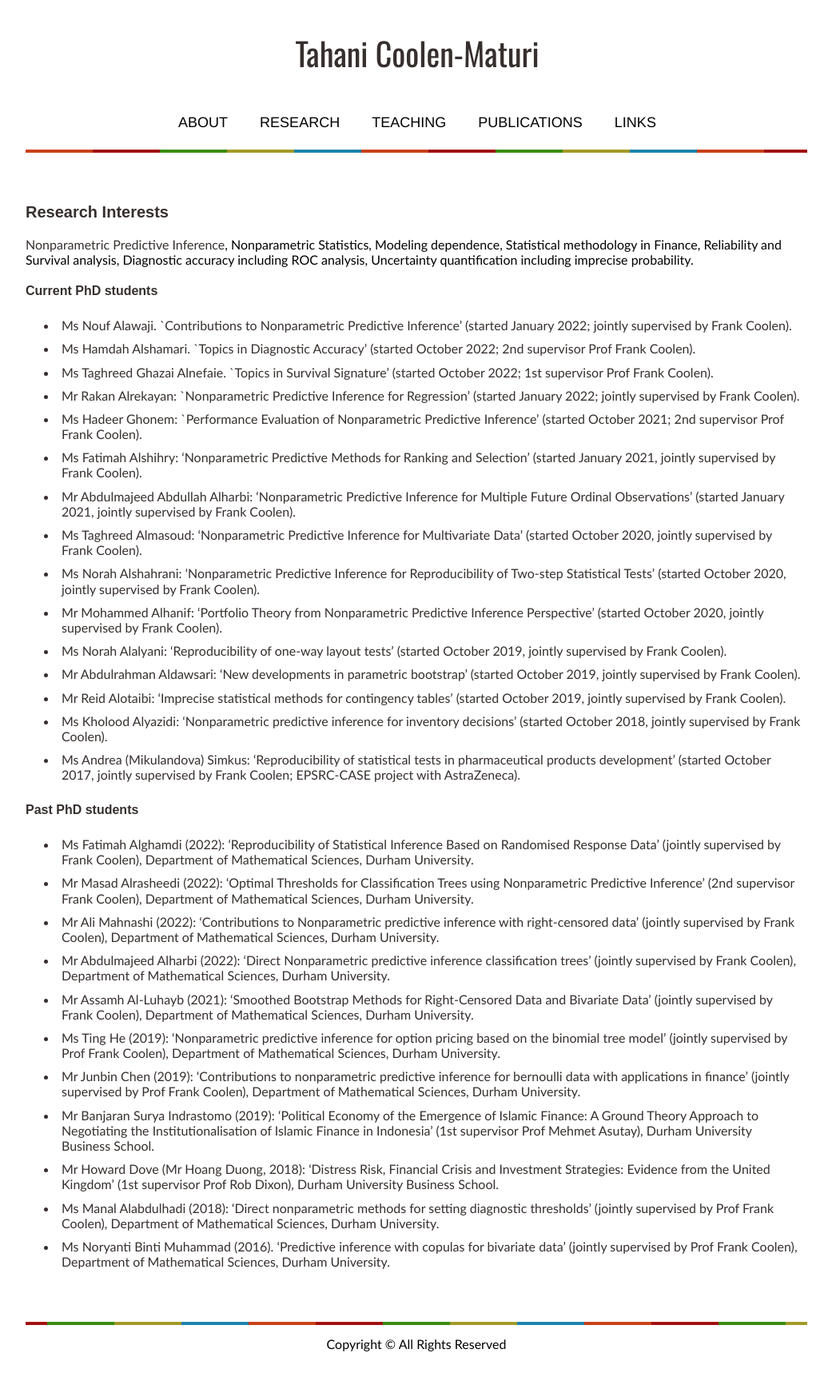
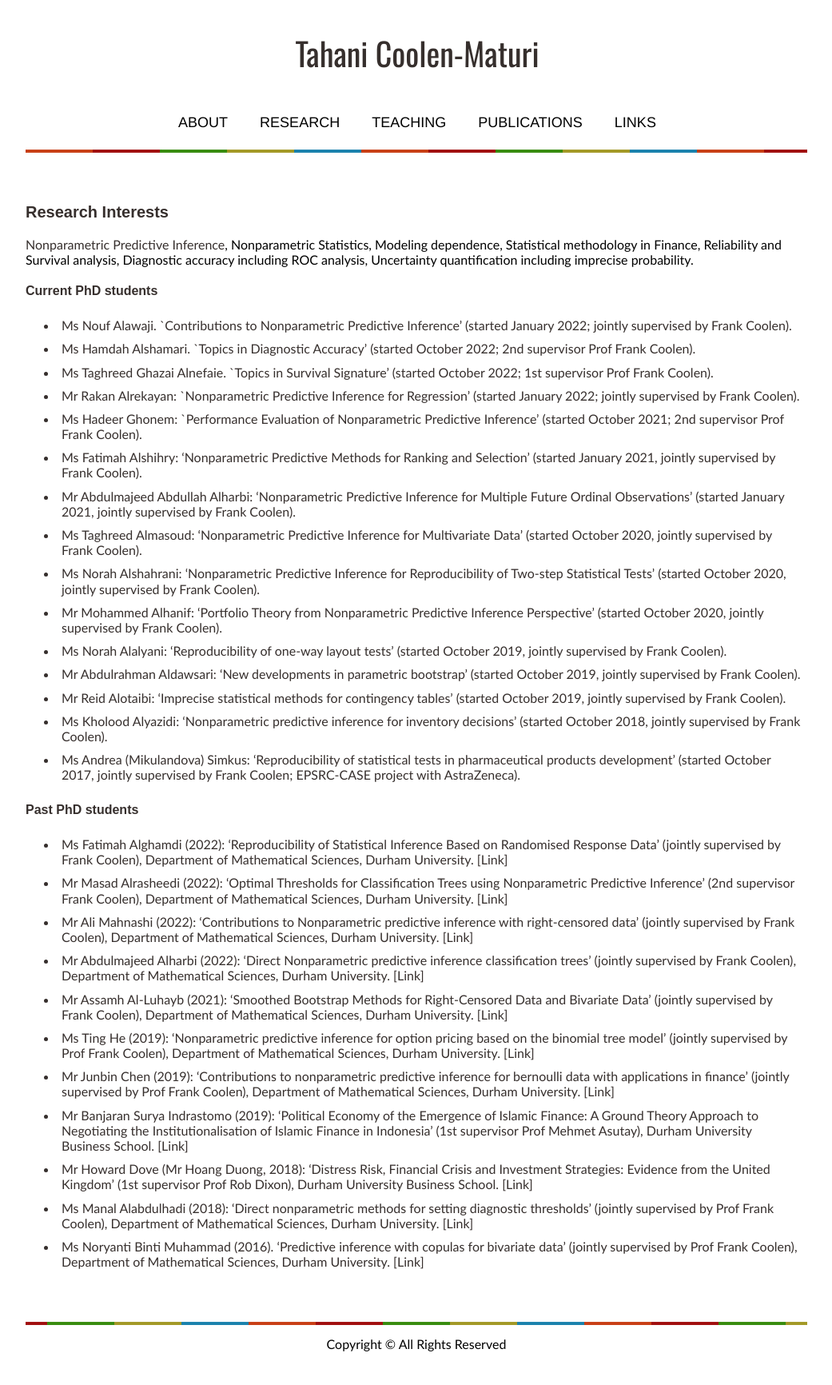
Before and after one commit to tmaturi/tahanimaturi, a Jekyll site: the page built from research.md, in a window 1280 px wide. Shown: the whole page at 80% size, without its empty margins (119-1160 px from the left). Built offline with Jekyll 4.4.1, drawn with Linux system fonts in a browser that asks for light colours; our own code applies the rules of GitHub Pages for plain Markdown files.

Commit message:
Update research.md

```diff
--- a/research.md
+++ b/research.md
@@ -56,25 +56,25 @@ title: Research
 ### Past PhD students
 <br>
 
-- Ms Fatimah Alghamdi (2022): 'Reproducibility of Statistical Inference Based on Randomised Response Data' (jointly supervised by Frank Coolen),  Department of Mathematical Sciences, Durham University.
+- Ms Fatimah Alghamdi (2022): 'Reproducibility of Statistical Inference Based on Randomised Response Data' (jointly supervised by Frank Coolen),  Department of Mathematical Sciences, Durham University. [[Link]](http://etheses.dur.ac.uk/14783/)
 
-- Mr Masad Alrasheedi (2022): 'Optimal Thresholds for Classification Trees using Nonparametric Predictive Inference' (2nd supervisor Frank Coolen),   Department of Mathematical Sciences, Durham University.
+- Mr Masad Alrasheedi (2022): 'Optimal Thresholds for Classification Trees using Nonparametric Predictive Inference' (2nd supervisor Frank Coolen),   Department of Mathematical Sciences, Durham University. [[Link]](http://etheses.dur.ac.uk/14793/)
 
-- Mr Ali Mahnashi (2022): 'Contributions to Nonparametric predictive inference with right-censored data' (jointly supervised by Frank Coolen),  Department of Mathematical Sciences, Durham University.
+- Mr Ali Mahnashi (2022): 'Contributions to Nonparametric predictive inference with right-censored data' (jointly supervised by Frank Coolen),  Department of Mathematical Sciences, Durham University.  [[Link]](http://etheses.dur.ac.uk/14548/)
 
 
-- Mr Abdulmajeed Alharbi (2022): 'Direct Nonparametric predictive inference classification trees' (jointly supervised by Frank Coolen),  Department of Mathematical Sciences, Durham University.
+- Mr Abdulmajeed Alharbi (2022): 'Direct Nonparametric predictive inference classification trees' (jointly supervised by Frank Coolen),  Department of Mathematical Sciences, Durham University.  [[Link]](http://etheses.dur.ac.uk/14473/)
 
-- Mr Assamh Al-Luhayb (2021): 'Smoothed Bootstrap Methods for Right-Censored Data and Bivariate Data' (jointly supervised by Frank Coolen),  Department of Mathematical Sciences, Durham University.
+- Mr Assamh Al-Luhayb (2021): 'Smoothed Bootstrap Methods for Right-Censored Data and Bivariate Data' (jointly supervised by Frank Coolen),  Department of Mathematical Sciences, Durham University. [[Link]](http://etheses.dur.ac.uk/14096/)
 
-- Ms Ting He (2019): 'Nonparametric predictive inference for option pricing based on the binomial tree model' (jointly supervised by Prof Frank Coolen), Department of Mathematical Sciences, Durham University.
+- Ms Ting He (2019): 'Nonparametric predictive inference for option pricing based on the binomial tree model' (jointly supervised by Prof Frank Coolen), Department of Mathematical Sciences, Durham University. [[Link]](http://etheses.dur.ac.uk/13115/)
 
-- Mr Junbin Chen (2019): 'Contributions to nonparametric predictive inference for bernoulli data with applications in finance' (jointly supervised by Prof Frank Coolen), Department of Mathematical Sciences, Durham University.
+- Mr Junbin Chen (2019): 'Contributions to nonparametric predictive inference for bernoulli data with applications in finance' (jointly supervised by Prof Frank Coolen), Department of Mathematical Sciences, Durham University. [[Link]](http://etheses.dur.ac.uk/13123/)
 
-- Mr Banjaran Surya Indrastomo (2019): 'Political Economy of the Emergence of Islamic Finance: A Ground Theory Approach to Negotiating the Institutionalisation of Islamic Finance in Indonesia' (1st supervisor Prof Mehmet Asutay), Durham University Business School.
+- Mr Banjaran Surya Indrastomo (2019): 'Political Economy of the Emergence of Islamic Finance: A Ground Theory Approach to Negotiating the Institutionalisation of Islamic Finance in Indonesia' (1st supervisor Prof Mehmet Asutay), Durham University Business School. [[Link]](http://etheses.dur.ac.uk/13386/)
 
-- Mr Howard Dove (Mr Hoang Duong, 2018): 'Distress Risk, Financial Crisis and Investment Strategies: Evidence from the United Kingdom' (1st supervisor Prof Rob Dixon), Durham University Business School.
+- Mr Howard Dove (Mr Hoang Duong, 2018): 'Distress Risk, Financial Crisis and Investment Strategies: Evidence from the United Kingdom' (1st supervisor Prof Rob Dixon), Durham University Business School. [[Link]](http://etheses.dur.ac.uk/12755/)
 
-- Ms Manal Alabdulhadi (2018): 'Direct nonparametric methods for setting diagnostic thresholds' (jointly supervised by Prof Frank Coolen), Department of Mathematical Sciences, Durham University.
+- Ms Manal Alabdulhadi (2018): 'Direct nonparametric methods for setting diagnostic thresholds' (jointly supervised by Prof Frank Coolen), Department of Mathematical Sciences, Durham University. [[Link]](http://etheses.dur.ac.uk/12538/)
 
-- Ms Noryanti Binti Muhammad (2016). 'Predictive inference with copulas for bivariate data' (jointly supervised by Prof Frank Coolen), Department of Mathematical Sciences, Durham University.
+- Ms Noryanti Binti Muhammad (2016). 'Predictive inference with copulas for bivariate data' (jointly supervised by Prof Frank Coolen), Department of Mathematical Sciences, Durham University. [[Link]](http://etheses.dur.ac.uk/11597/)
```
